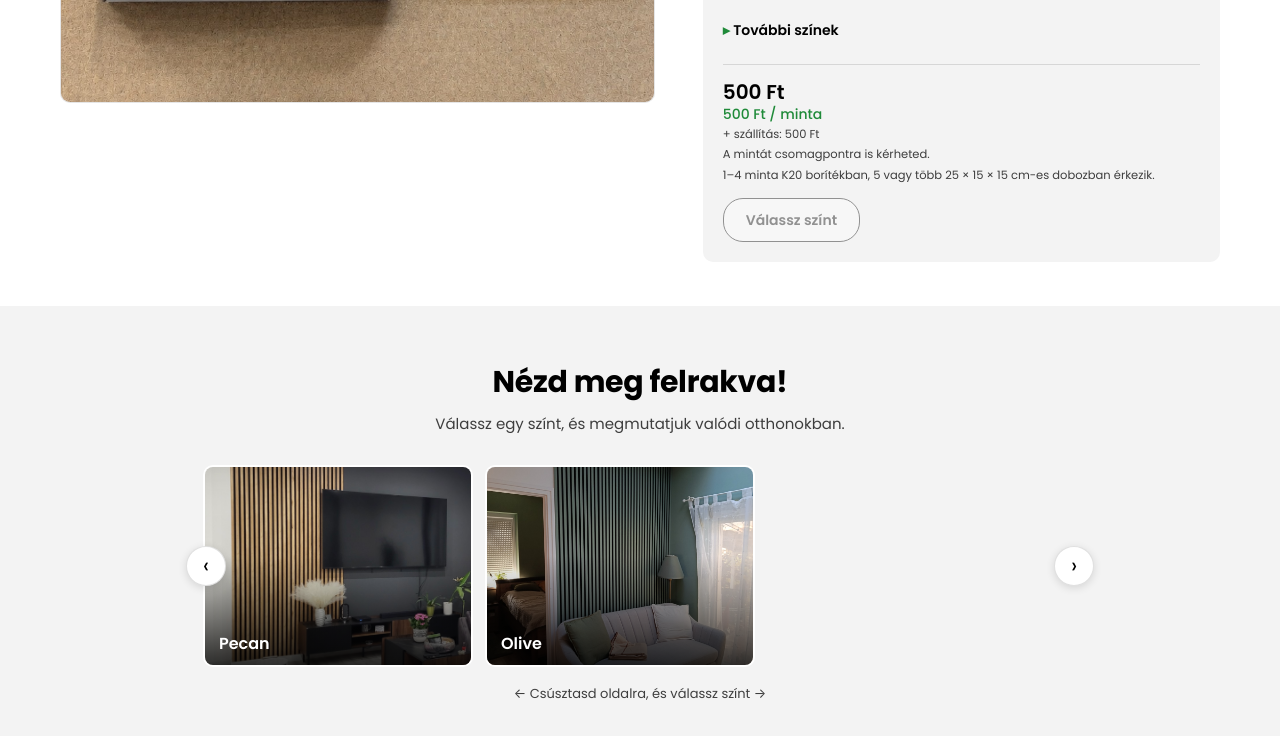
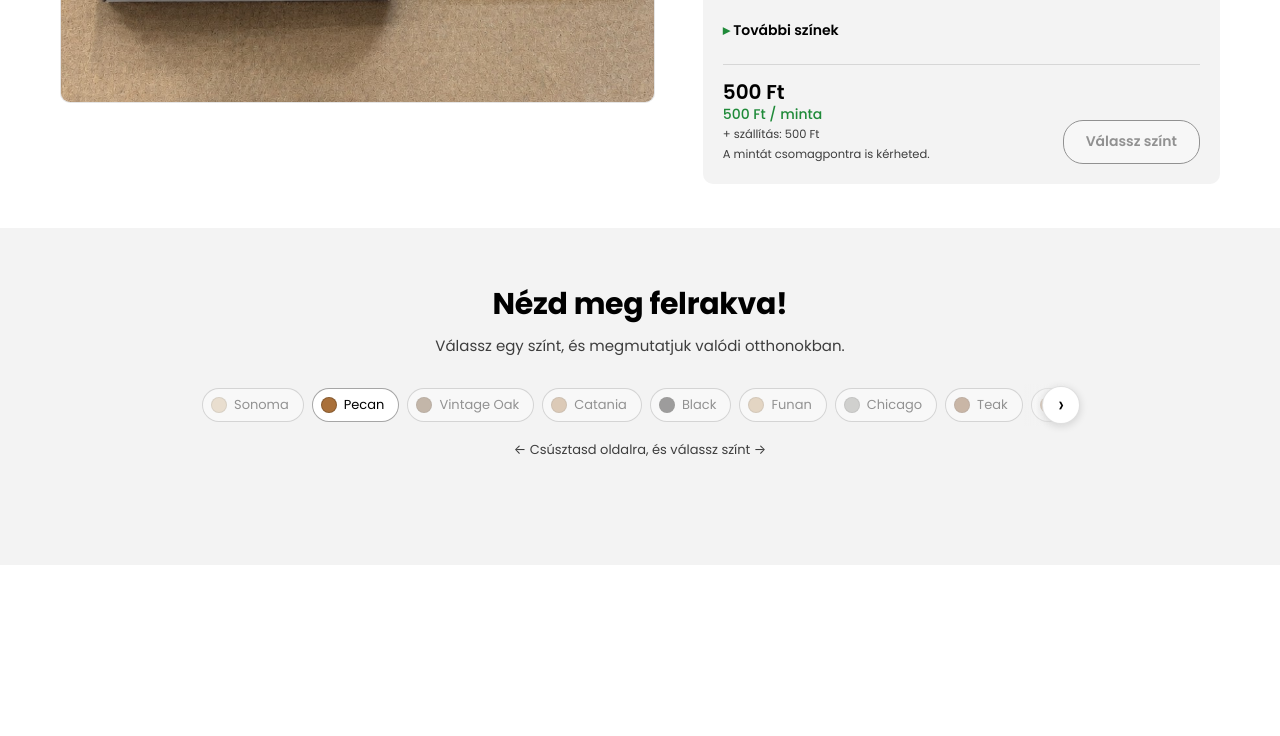
Before and after one commit to matepenzess/aku-demo, a plain HTML site: page index.html in a window 1280 px wide. Shown: the part 620-1356 px from the top of the page. After the commit the page ends 1185 px from the top, so only its background shows below. Drawn offline with Linux system fonts and the light colour scheme.

Commit message:
Felrakva: egysoros, nyilakkal csúsztatható színsor; csomagolási sor kivéve

```diff
--- a/index.html
+++ b/index.html
@@ -81,18 +81,18 @@ h1{font-weight:700;font-size:28px;line-height:1.25;letter-spacing:-.2px;margin-b
 .felrakva h2{font-weight:700;font-size:30px;text-align:center;letter-spacing:-.3px;margin-bottom:6px}
 .felrakva .ls{text-align:center;color:var(--text2);margin-bottom:26px}
 .railw{position:relative;max-width:880px;margin:0 auto}
-.tiles{display:flex;gap:12px;overflow-x:auto;scroll-snap-type:x mandatory;scrollbar-width:none;padding:3px;width:max-content;max-width:100%;margin:0 auto}
-.tiles::-webkit-scrollbar{display:none}
-.arr{position:absolute;top:50%;transform:translateY(-50%);z-index:3;width:40px;height:40px;border-radius:50%;border:1px solid var(--line);background:var(--bg);font-size:22px;line-height:1;box-shadow:0 2px 8px rgba(0,0,0,.12)}
-.arr[hidden]{display:none}
-#prev{left:-14px}#next{right:-14px}
-.tile{position:relative;flex:0 0 min(270px,62vw);scroll-snap-align:center;border:2px solid transparent;border-radius:10px;overflow:hidden;padding:0;background:var(--bg);aspect-ratio:4/3;text-align:left;transition:.2s}
-.tile img{width:100%;height:100%;object-fit:cover;transition:transform .4s}
-.tile:hover img{transform:scale(1.05)}
-.tile::after{content:'';position:absolute;inset:0;background:linear-gradient(180deg,transparent 45%,rgba(0,0,0,.78))}
-.tile .nm{position:absolute;left:14px;bottom:11px;z-index:2;color:#fff;font-weight:600;font-size:16px;line-height:1.25}
-.tile .nm small{display:block;font-weight:400;font-size:12px;opacity:.9}
-.tile.on{border-color:var(--accent);box-shadow:0 0 0 3px rgba(40,167,69,.25)}
+.rail{display:flex;flex-wrap:nowrap;gap:8px;overflow-x:auto;scroll-behavior:smooth;scrollbar-width:none;padding:4px 2px}
+.rail::-webkit-scrollbar{display:none}
+.rail .chip{flex:0 0 auto;white-space:nowrap;background:var(--bg)}
+.rail .chip.nincs{opacity:.4;cursor:not-allowed}
+.rail .chip.on{background:var(--text);color:#fff;border-color:var(--text)}
+.rail .chip.on small{color:rgba(255,255,255,.8)}
+.fade{position:absolute;top:0;bottom:0;width:56px;pointer-events:none;z-index:2}
+.fade.l{left:0;background:linear-gradient(90deg,var(--bg2) 20%,transparent)}
+.fade.r{right:0;background:linear-gradient(270deg,var(--bg2) 20%,transparent)}
+.arr{position:absolute;top:50%;transform:translateY(-50%);z-index:3;width:38px;height:38px;border-radius:50%;border:1px solid var(--line);background:var(--bg);font-size:22px;line-height:1;box-shadow:0 2px 8px rgba(0,0,0,.14)}
+.arr[hidden],.fade[hidden]{display:none}
+#prev{left:0}#next{right:0}
 .hint{text-align:center;margin-top:14px;font-size:13px;color:var(--text2)}
 .wnote{max-width:880px;margin:14px auto 0;text-align:center;font-size:13px;color:var(--text2);background:var(--bg);border-radius:10px;padding:10px 14px}
 .wnote b{color:var(--text);font-weight:600}
@@ -111,8 +111,6 @@ h1{font-weight:700;font-size:28px;line-height:1.25;letter-spacing:-.2px;margin-b
   .prod{grid-template-columns:minmax(0,1fr);gap:22px}
   .info{position:static}
   h1{font-size:23px}
-  .tiles{gap:8px}.tile .nm{font-size:14px;left:10px}.tile .nm small{font-size:10.5px}
-  #prev{left:-8px}#next{right:-8px}
   .felrakva h2{font-size:25px}
 }
 </style>
@@ -143,7 +141,6 @@ h1{font-weight:700;font-size:28px;line-height:1.25;letter-spacing:-.2px;margin-b
           <div class="big" id="mTotal"></div>
           <div class="ship">+ szállítás: 500 Ft</div>
           <div class="ship">A mintát csomagpontra is kérheted.</div>
-          <div class="ship">1–4 minta K20 borítékban, 5 vagy több 25 × 15 × 15 cm-es dobozban érkezik.</div>
         </div>
         <button class="btn2" id="mBtn" disabled>Válassz színt</button>
       </div>
@@ -157,8 +154,10 @@ h1{font-weight:700;font-size:28px;line-height:1.25;letter-spacing:-.2px;margin-b
     <h2>Nézd meg felrakva!</h2>
     <p class="ls">Válassz egy színt, és megmutatjuk valódi otthonokban.</p>
     <div class="railw">
+      <div class="fade l" id="fl" hidden></div>
       <button class="arr" id="prev" aria-label="Előző színek" hidden>‹</button>
-      <div class="tiles" id="tiles"></div>
+      <div class="rail" id="rail"></div>
+      <div class="fade r" id="fr" hidden></div>
       <button class="arr" id="next" aria-label="Következő színek" hidden>›</button>
     </div>
     <div class="hint" id="hint">↑ Kattints egy színre</div>
@@ -179,10 +178,10 @@ var SZINEK=[   // népszerűségi sorrend (elmúlt 90 nap eladott darabszáma);
  ['Wide Funan','#caa77a',1,'wide-funan'],['Wide Vintage Oak','#7c5b3a',1,'wide-vintage-oak'],['Olive','#7b7c55',0,'olive']
 ];
 var NEPSZERU=10;
-var TILES=[   // csak ahol van „felrakott” kép; a többi szín később kerül ide
- {nev:'Pecan',kep:'img/felrakva-pecan-2.jpg',kepek:[1,2,3,4].map(function(n){return 'img/felrakva-pecan-'+n+'.jpg'})},
- {nev:'Olive',kep:'img/felrakva-olive-1.jpg',kepek:[1,2,3,4].map(function(n){return 'img/felrakva-olive-'+n+'.jpg'})}
-];
+var FELRAKVA={   // színenként a „felrakott” képek; ahol nincs, a szín halványan látszik, és még nem kattintható
+ 'Pecan':[1,2,3,4].map(function(n){return 'img/felrakva-pecan-'+n+'.jpg'}),
+ 'Olive':[1,2,3,4].map(function(n){return 'img/felrakva-olive-'+n+'.jpg'})
+};
 var $=function(i){return document.getElementById(i)};
 
 
@@ -204,23 +203,26 @@ $('chips').onclick=$('chips2').onclick=function(e){var b=e.target.closest('.chip
 function foKep(src){var im=$('mainImg'),n=new Image();n.onload=function(){im.src=src;im.classList.remove('pop');void im.offsetWidth;im.classList.add('pop');};n.src=src;}
 rajzMinta();
 
-// felrakva: csak felrakott fotók
-$('tiles').innerHTML=TILES.map(function(t,i){return '<button class="tile" data-i="'+i+'"><img src="'+t.kep+'" alt=""><span class="nm">'+t.nev+(t.wide?'<small>57 mm lamella</small>':'')+'</span></button>'}).join('');
-// csúsztatható sor: nyilak csak akkor, ha a csempék nem férnek el
-function nyilak(){var r=$('tiles'),tul=r.scrollWidth>r.clientWidth+4;$('prev').hidden=!tul;$('next').hidden=!tul;$('hint').textContent=tul?'← Csúsztasd oldalra, és válassz színt →':'↑ Kattints egy színre';}
-$('prev').onclick=function(){$('tiles').scrollBy({left:-280,behavior:'smooth'})};
-$('next').onclick=function(){$('tiles').scrollBy({left:280,behavior:'smooth'})};
-window.addEventListener('resize',nyilak);nyilak();
-$('tiles').onclick=function(e){var b=e.target.closest('.tile');if(!b)return;mutat(+b.dataset.i);};
-function mutat(i){
-  var t=TILES[i];
-  [].forEach.call($('tiles').children,function(x,k){x.classList.toggle('on',k===i)});
-  $('tiles').children[i].scrollIntoView({behavior:'smooth',inline:'center',block:'nearest'});
-  $('wideNote2').hidden=!t.wide;
-  $('show').innerHTML='<h3>'+t.nev+' – felrakva</h3>'+t.kepek.map(function(k,n){
-    return '<figure class="drop" style="animation-delay:'+(n*0.32)+'s"><img src="'+k+'" alt="'+t.nev+' felrakva"><figcaption>'+(n+1)+' / '+t.kepek.length+'</figcaption></figure>'}).join('')+
+// felrakva: ugyanazok a színek, mint a mintaválasztásnál, egy sorban, nyilakkal csúsztatható
+var AKT=null;
+$('rail').innerHTML=SZINEK.map(function(c){var van=!!FELRAKVA[c[0]];
+  return '<button class="chip'+(van?'':' nincs')+'" data-n="'+c[0]+'"'+(van?'':' title="Ehhez a színhez még nincs felrakott kép"')+'><i style="background:'+c[1]+'"></i>'+c[0]+(c[2]?' <small>57 mm</small>':'')+'</button>';}).join('');
+function nyilak(){var r=$('rail'),tul=r.scrollWidth>r.clientWidth+4,kez=r.scrollLeft<=4,veg=r.scrollLeft+r.clientWidth>=r.scrollWidth-4;
+  $('prev').hidden=!tul||kez;$('fl').hidden=!tul||kez;$('next').hidden=!tul||veg;$('fr').hidden=!tul||veg;
+  $('hint').textContent=tul?'← Csúsztasd oldalra, és válassz színt →':'↑ Kattints egy színre';}
+$('rail').addEventListener('scroll',nyilak);window.addEventListener('resize',nyilak);
+$('prev').onclick=function(){$('rail').scrollBy({left:-320})};
+$('next').onclick=function(){$('rail').scrollBy({left:320})};
+nyilak();
+$('rail').onclick=function(e){var b=e.target.closest('.chip');if(!b||b.classList.contains('nincs'))return;mutat(b.dataset.n);};
+function mutat(nev){
+  var kepek=FELRAKVA[nev],c=SZINEK.filter(function(x){return x[0]===nev})[0];
+  [].forEach.call($('rail').children,function(x){x.classList.toggle('on',x.dataset.n===nev)});
+  $('wideNote2').hidden=!(c&&c[2]);
+  $('show').innerHTML='<h3>'+nev+' – felrakva</h3>'+kepek.map(function(k,n){
+    return '<figure class="drop" style="animation-delay:'+(n*0.32)+'s"><img src="'+k+'" alt="'+nev+' felrakva"><figcaption>'+(n+1)+' / '+kepek.length+'</figcaption></figure>'}).join('')+
     '<div class="showcta"><button class="btn2" id="vissza">Másik szín megnézése ↑</button></div>';
-  $('vissza').onclick=function(){$('tiles').scrollIntoView({behavior:'smooth',block:'center'})};
+  $('vissza').onclick=function(){$('rail').scrollIntoView({behavior:'smooth',block:'center'})};
   setTimeout(function(){$('show').scrollIntoView({behavior:'smooth',block:'start'})},60);
 }
 </script>
```
